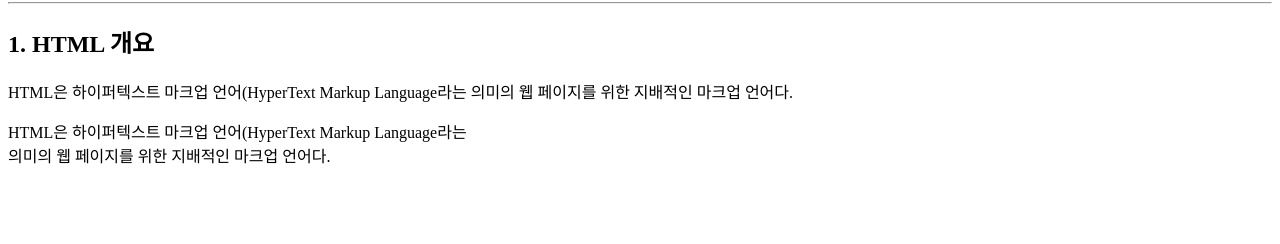
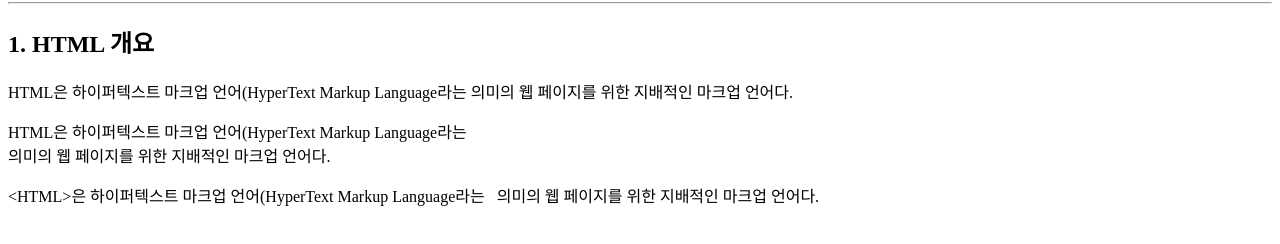
Before and after one commit to rubato49/Web, a plain HTML site: page Tag.html in a window 1280 px wide. Shown: the part 78-322 px from the top of the page. Drawn offline with Linux system fonts and the light colour scheme.

Commit message:
Add files via upload

```diff
--- a/Tag.html
+++ b/Tag.html
@@ -12,5 +12,7 @@
             의미의 웹 페이지를 위한 지배적인 마크업 언어다.</p>
         <p>HTML은 하이퍼텍스트 마크업 언어(HyperText Markup Language라는<br />
             의미의 웹 페이지를 위한 지배적인 마크업 언어다.</p>
+        <p>&lt;HTML&gt;은 하이퍼텍스트 마크업 언어(HyperText Markup Language라는&nbsp;&nbsp;
+            의미의 웹 페이지를 위한 지배적인 마크업 언어다.</p>
     </body>
 </html>
```
